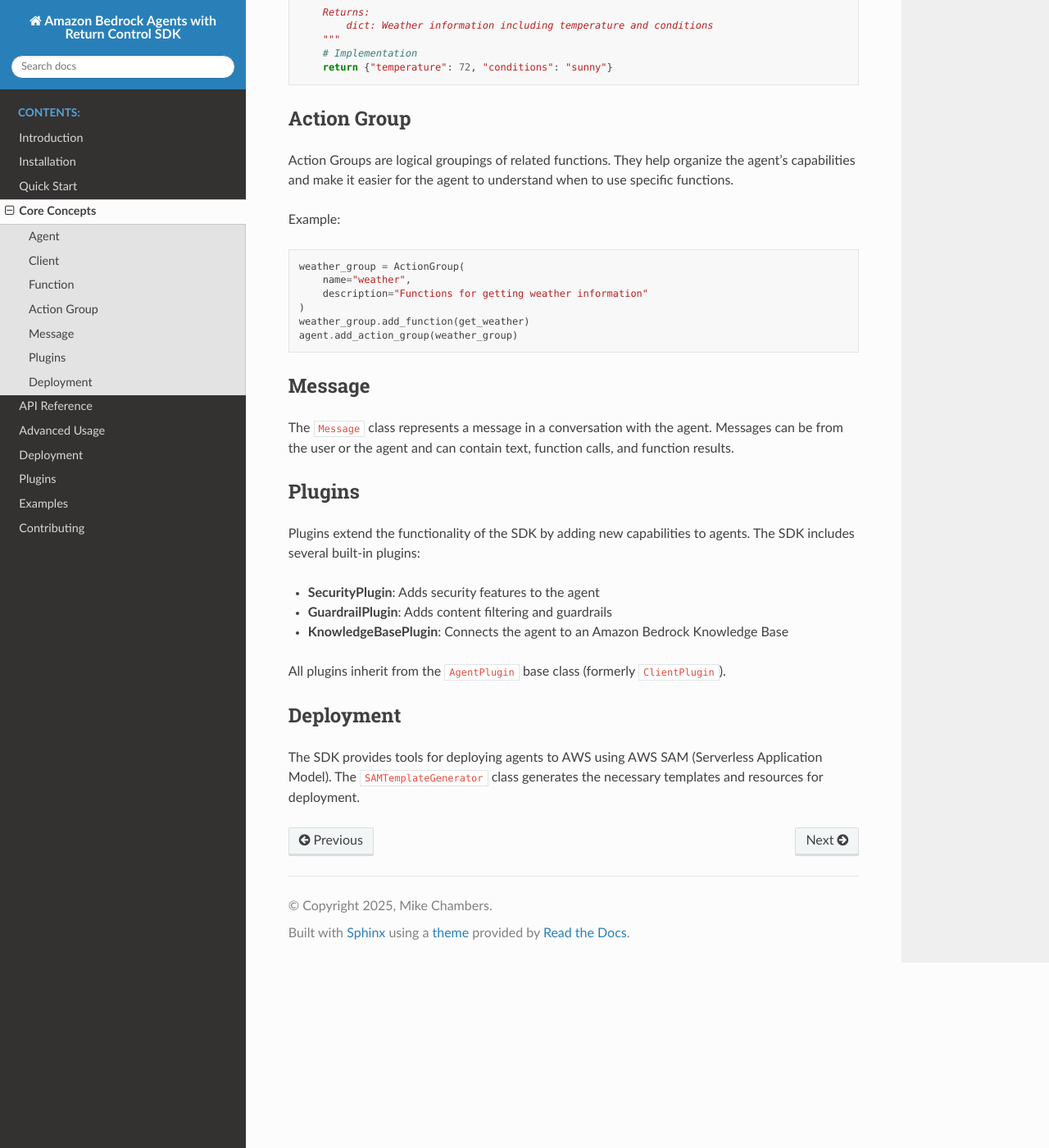
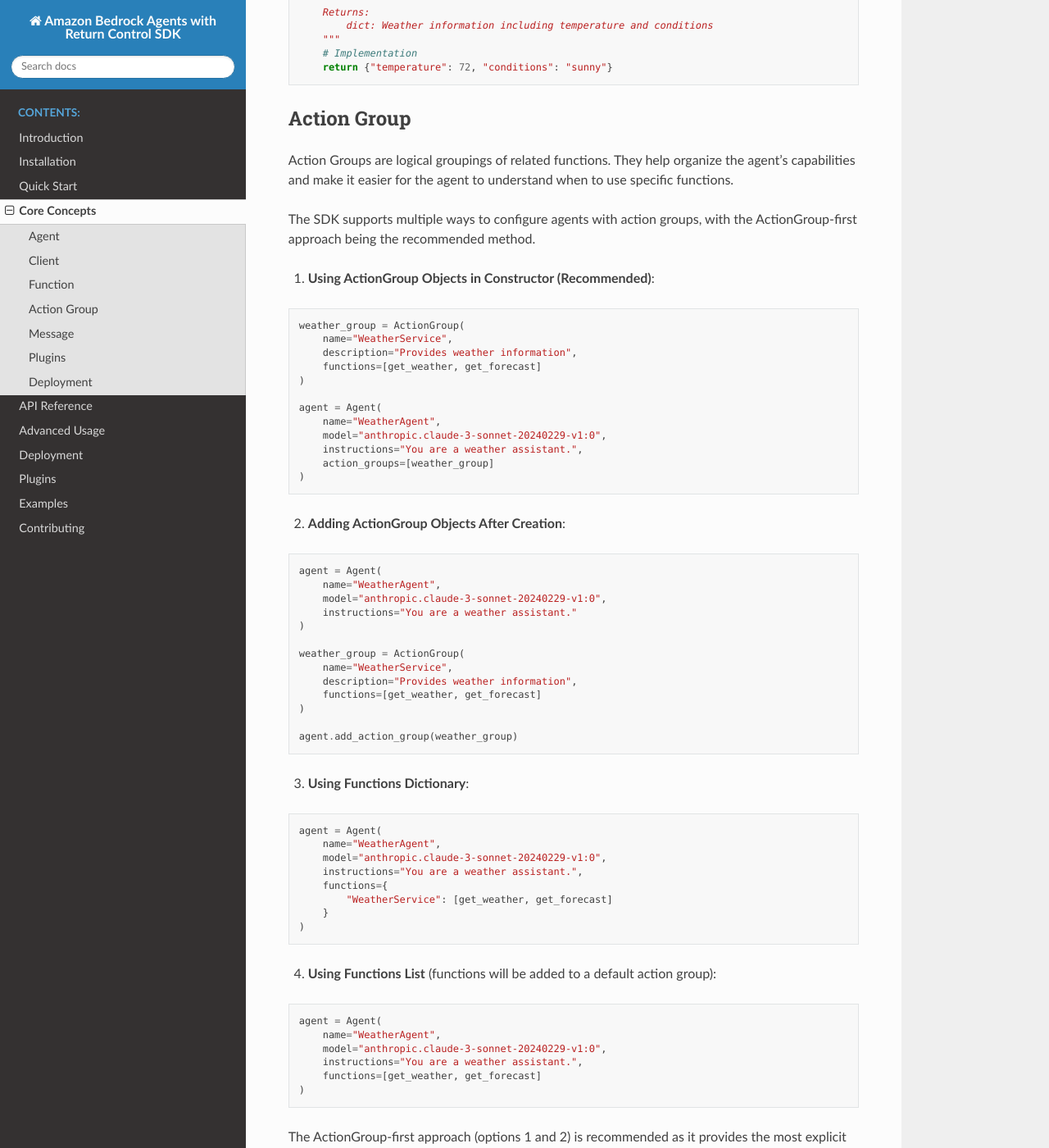
Before and after one commit to mikegc-aws/Amazon-Bedrock-Inline-Agents-with-Return-Control, a Sphinx documentation site: the page built from docs/source/core_concepts.rst, in a window 1280 px wide and 1400 px high, scrolled down 1133 px. Shown: the whole window at 82% size. Built offline with Sphinx 7.4.7 and the Read the Docs theme 3.1.0, drawn with Linux system fonts in a browser that asks for light colours; some of the changed text lies outside the part shown.

Commit message:
Update documentation and examples to emphasize ActionGroup-first approach

```diff
--- a/docs/source/core_concepts.rst
+++ b/docs/source/core_concepts.rst
@@ -53,16 +53,68 @@
 
 Action Groups are logical groupings of related functions. They help organize the agent's capabilities and make it easier for the agent to understand when to use specific functions.
 
-Example:
+The SDK supports multiple ways to configure agents with action groups, with the ActionGroup-first approach being the recommended method.
+
+1. **Using ActionGroup Objects in Constructor (Recommended)**:
 
 .. code-block:: python
 
     weather_group = ActionGroup(
-        name="weather",
-        description="Functions for getting weather information"
+        name="WeatherService",
+        description="Provides weather information",
+        functions=[get_weather, get_forecast]
     )
-    weather_group.add_function(get_weather)
+
+    agent = Agent(
+        name="WeatherAgent",
+        model="anthropic.claude-3-sonnet-20240229-v1:0",
+        instructions="You are a weather assistant.",
+        action_groups=[weather_group]
+    )
+
+2. **Adding ActionGroup Objects After Creation**:
+
+.. code-block:: python
+
+    agent = Agent(
+        name="WeatherAgent",
+        model="anthropic.claude-3-sonnet-20240229-v1:0",
+        instructions="You are a weather assistant."
+    )
+
+    weather_group = ActionGroup(
+        name="WeatherService",
+        description="Provides weather information",
+        functions=[get_weather, get_forecast]
+    )
+
     agent.add_action_group(weather_group)
+
+3. **Using Functions Dictionary**:
+
+.. code-block:: python
+
+    agent = Agent(
+        name="WeatherAgent",
+        model="anthropic.claude-3-sonnet-20240229-v1:0",
+        instructions="You are a weather assistant.",
+        functions={
+            "WeatherService": [get_weather, get_forecast]
+        }
+    )
+
+4. **Using Functions List** (functions will be added to a default action group):
+
+.. code-block:: python
+
+    agent = Agent(
+        name="WeatherAgent",
+        model="anthropic.claude-3-sonnet-20240229-v1:0",
+        instructions="You are a weather assistant.",
+        functions=[get_weather, get_forecast]
+    )
+
+The ActionGroup-first approach (options 1 and 2) is recommended as it provides the most explicit and clear way to organize your agent's capabilities.
 
 Message
 ------
```
Also changed, not shown: README.md (+67 -2 lines), docs/source/examples.rst (+73 -1 lines), docs/source/quickstart.rst (+11 -3 lines), 4 other files.
